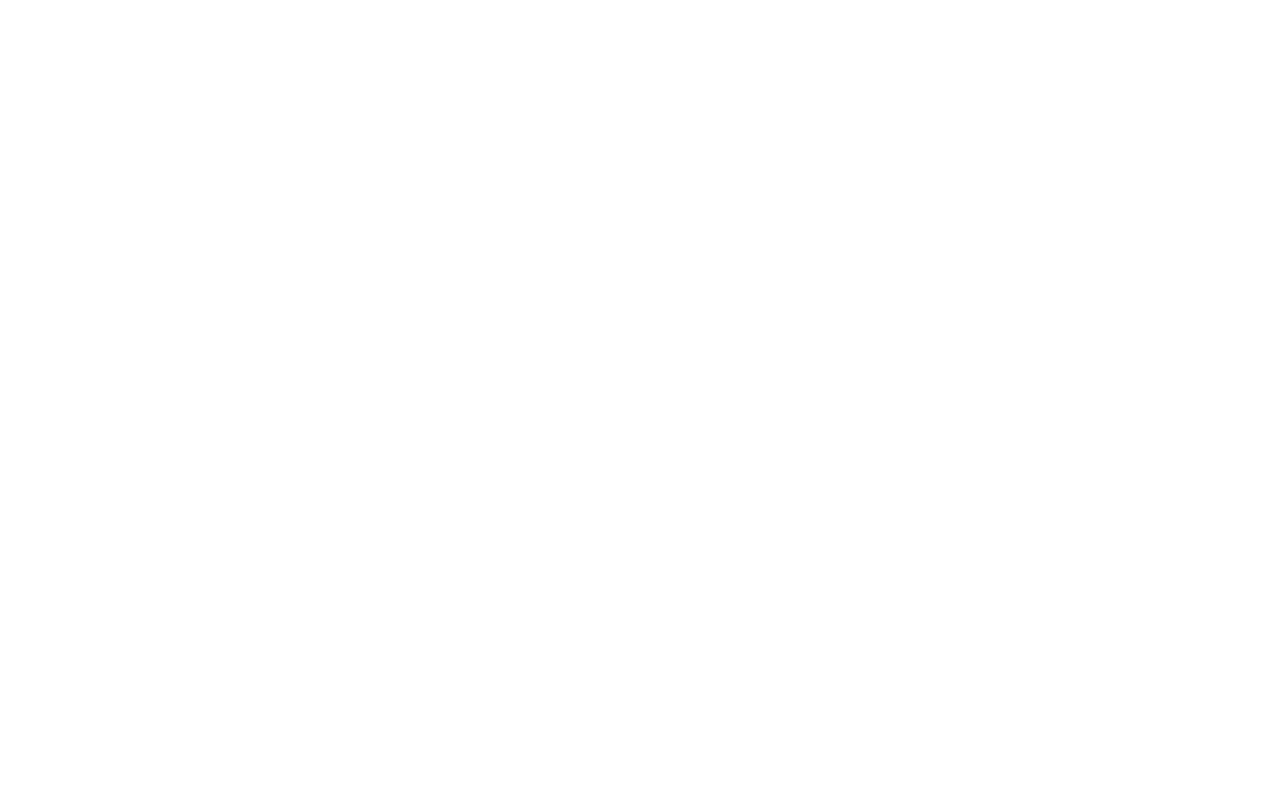
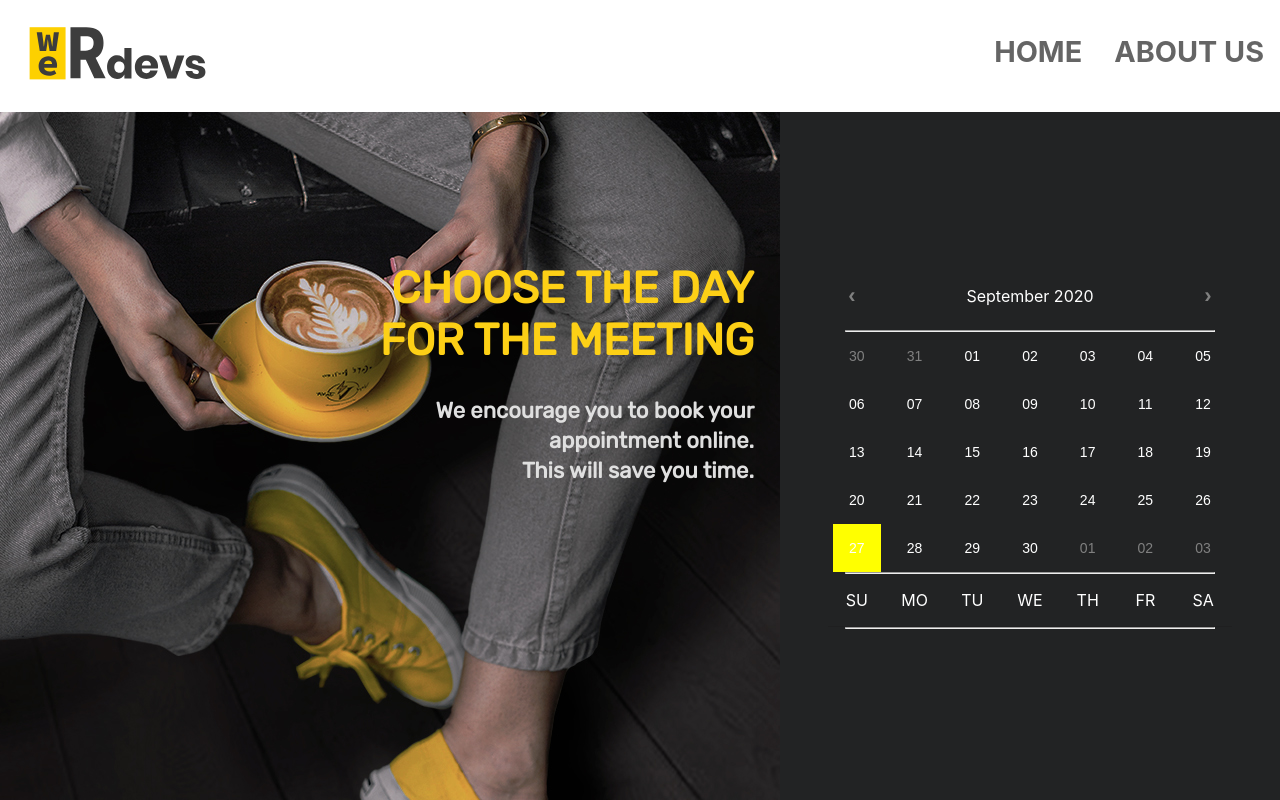
Before and after one commit to NazarFernos/calendar, a React (Create React App) app: page / in a window 1280 px wide. Built offline with nearby package versions, Linux system fonts and the light colour scheme.

Commit message:
fix router

```diff
--- a/package.json
+++ b/package.json
@@ -1,7 +1,6 @@
 {
   "name": "WeRdevs",
   "author": "Nazar Fernos",
-  "homepage": "http://NazarFernos.github.io/calendar/",
   "version": "0.1.0",
   "private": true,
   "dependencies": {
--- a/src/App.js
+++ b/src/App.js
@@ -1,15 +1,15 @@
 import React from 'react';
 import { Route, Switch } from 'react-router-dom';
 import AboutUs from './pages/AboutUs/index';
-import HomePage from './pages/Homepage';
+import HomePage from './pages/Homepage/index';
 
 
 function App() {
   return (
     <div className="App">
       <Switch>
-        <Route path="/home" component={HomePage}/>
-        <Route path="/aboutUs" component={AboutUs}/>
+        <Route path="/" component={HomePage} exact/>
+        <Route path="/aboutUs" component={AboutUs} />
       </Switch>
     </div>
   );
--- a/src/components/Header/index.jsx
+++ b/src/components/Header/index.jsx
@@ -15,7 +15,7 @@
                 <nav className="navigation">
                     <ul>
                         <li>
-                            <NavLink to="/home">
+                            <NavLink to="/">
                                 Home
                             </NavLink>
                         </li>
--- a/src/components/Header/styles.scss
+++ b/src/components/Header/styles.scss
@@ -79,12 +79,14 @@
 
                     a {
                         font-size: 1.8rem;
+                        font-weight: 700;
                         line-height: 6.5rem;
                         vertical-align: middle;
                         color: black;
                         text-decoration: none;
                         text-transform: uppercase;
                         cursor: pointer;
+                        opacity: 0.6;
 
                         @media (max-width: 992px) {
                             font-size: 20px;
```
